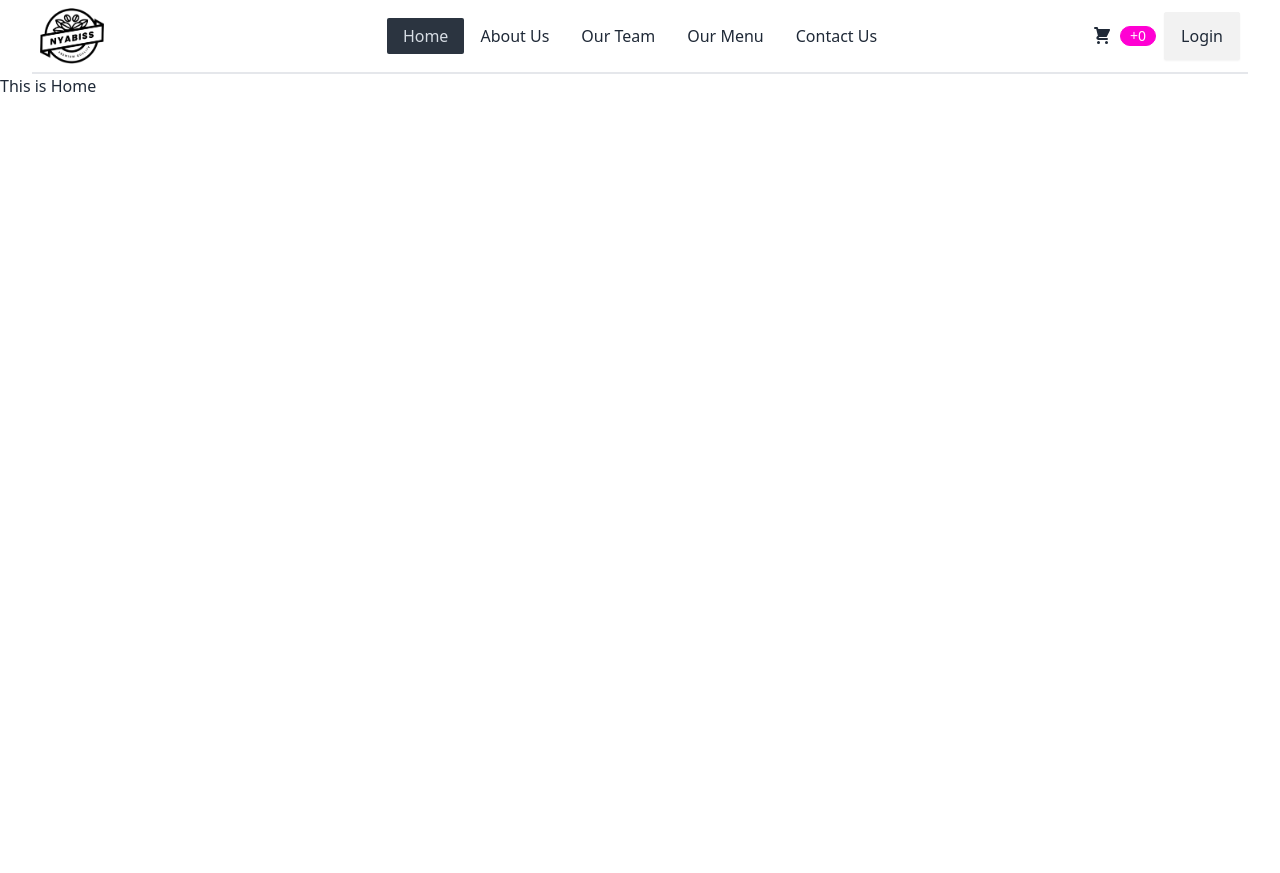
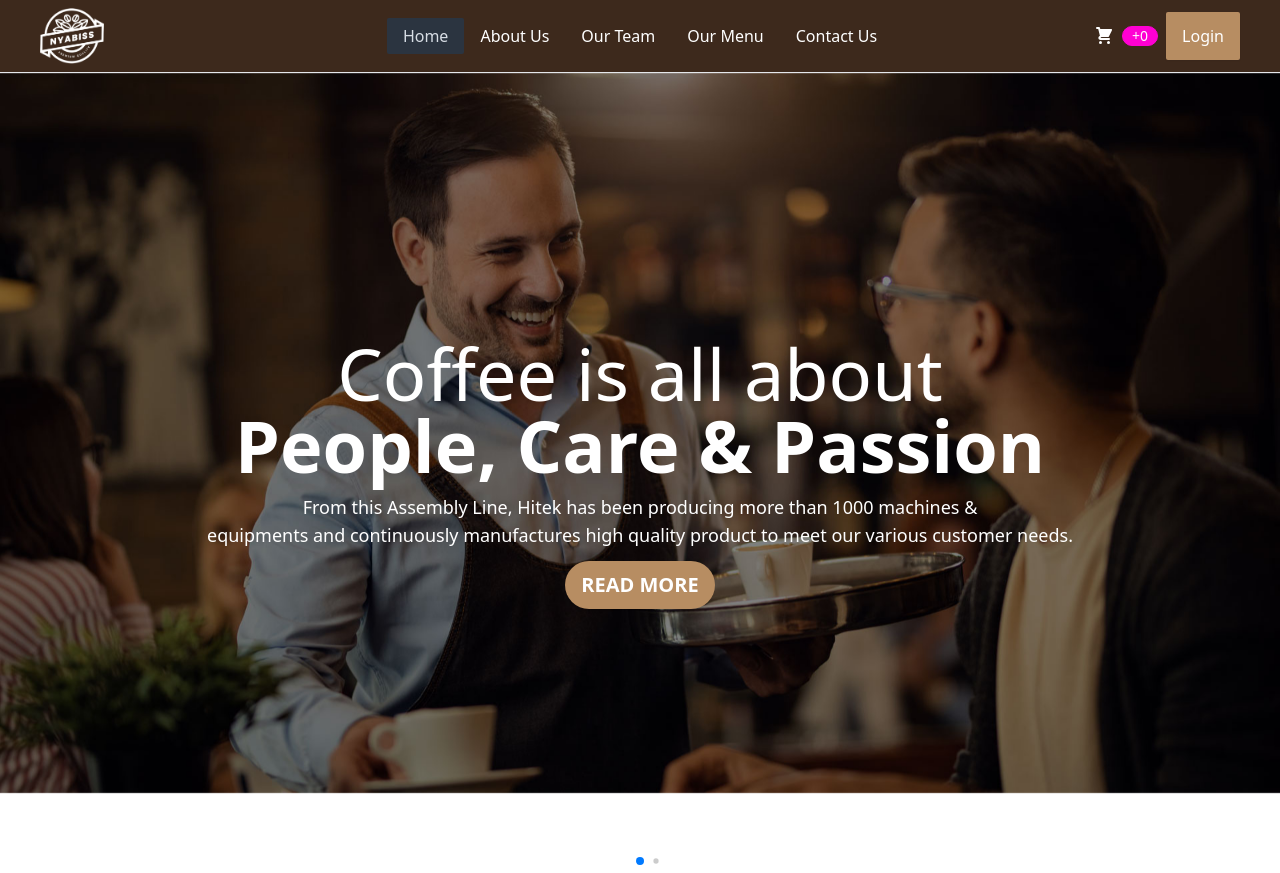
Before and after one commit to Saifulkhandaker/cafe-client, a React (Vite) app: page / in a window 1280 px wide. Before the commit the page ends 800 px from the top, so only its background shows below. Built offline with nearby package versions, Linux system fonts and the light colour scheme.

Commit message:
banner update

```diff
--- a/package.json
+++ b/package.json
@@ -13,7 +13,8 @@
     "react": "^18.2.0",
     "react-dom": "^18.2.0",
     "react-icons": "^4.12.0",
-    "react-router-dom": "^6.21.1"
+    "react-router-dom": "^6.21.1",
+    "swiper": "^11.0.5"
   },
   "devDependencies": {
     "@types/react": "^18.2.43",
--- /dev/null
+++ b/src/Components/Banner.jsx
@@ -0,0 +1,37 @@
+import { Swiper, SwiperSlide } from 'swiper/react';
+import 'swiper/css';
+import 'swiper/css/pagination';
+import { Pagination } from 'swiper/modules';
+import banner1 from '../assets/Images/Banner/Banner1.jpg'
+import banner2 from '../assets/Images/Banner/Banner2.jpg'
+import { Link } from 'react-router-dom';
+
+const Banner = () => {
+    return (
+        <div className='relative'>
+                {/* img section */}
+                <Swiper
+                    pagination={{
+                    dynamicBullets: true,
+                    }}
+                    modules={[Pagination]}
+                    className="mySwiper md:h-screen"
+                    autoplay={{ delay: 1000}}
+                >
+                    <SwiperSlide><img src={banner1} alt="" /></SwiperSlide>
+                    <SwiperSlide><img src={banner2} alt="" /></SwiperSlide>
+
+                </Swiper>
+
+                {/* text section */}
+            <div className='w-[80%] mx-auto text-white text-center space-y-3 absolute inset-0 z-10 flex flex-col justify-center items-center '>
+                <h1 className='text-2xl lg:text-7xl '>Coffee is all about <br />
+                <span className='font-bold'>People, Care & Passion</span></h1>
+                <p className='text-sm lg:text-lg'>From this Assembly Line, Hitek has been producing more than 1000 machines & <br />equipments and continuously manufactures high quality product to meet our various customer needs.</p>
+                <Link to="/aboutUs"><button className='btn bg-[#B78D62] text-white border-none hover:bg-[#593D25] lg:text-xl rounded-l-full rounded-r-full'>READ MORE</button></Link>
+            </div>
+        </div>
+    );
+};
+
+export default Banner;
--- a/src/Pages/Home/Home.jsx
+++ b/src/Pages/Home/Home.jsx
@@ -1,9 +1,10 @@
 import React from 'react';
+import Banner from '../../Components/Banner';
 
 const Home = () => {
     return (
         <div>
-            This is Home
+            <Banner></Banner>
         </div>
     );
 };
--- a/src/Pages/Shared/Navbar.jsx
+++ b/src/Pages/Shared/Navbar.jsx
@@ -1,5 +1,5 @@
 import { Link, NavLink } from "react-router-dom";
-import logo from "../../assets/Images/Others/logo.png"
+import logo from "../../assets/Images/Others/logo-white.png"
 import { HiShoppingCart } from "react-icons/hi";
 
 
@@ -12,14 +12,14 @@ const Navbar = () => {
             <li><NavLink className="text-[16px] font-medium rounded-sm " to="/contactUs">Contact Us</NavLink></li>
         </>
     return (
-        <div className="w-[95%] mx-auto border-b-2" >
-            <div className="navbar bg-base-100">
-                <div className="navbar-start">
-                    <div className="dropdown">
+        <div className="text-white border-b" >
+            <div className="navbar bg-[#3D291C] lg:px-10">
+                <div className="navbar-start z-30 ">
+                    <div className="dropdown ">
                     <div tabIndex={0} role="button" className="btn btn-ghost lg:hidden">
                         <svg xmlns="http://www.w3.org/2000/svg" className="h-5 w-5" fill="none" viewBox="0 0 24 24" stroke="currentColor"><path strokeLinecap="round" strokeLinejoin="round" strokeWidth="2" d="M4 6h16M4 12h8m-8 6h16" /></svg>
                     </div>
-                    <ul tabIndex={0} className="menu menu-sm dropdown-content mt-3 z-[1] p-2 shadow bg-base-100 rounded-box w-52">
+                    <ul tabIndex={0} className="bg-[#3D291C] menu menu-sm dropdown-content mt-3 z-[1] p-2 shadow bg-base-100 rounded-box w-52">
                         {navlinks}
                     </ul>
                     </div>
@@ -38,7 +38,7 @@ const Navbar = () => {
                             <div className="badge badge-secondary">+0</div>
                         </button>
                     </Link>
-                    <Link to="/login"><button className="text-[16px] font-medium rounded-sm border btn">Login</button></Link>
+                    <Link to="/login"><button className="text-[16px] text-white rounded-lg bg-[#B78D62] border-none  font-medium rounded-sm border btn">Login</button></Link>
                 </div>
             </div>
         </div>
```
Also changed, not shown: src/assets/Images/Others/logo-white.png (added), 1 other file (tests, documents, lock files or other folders).
